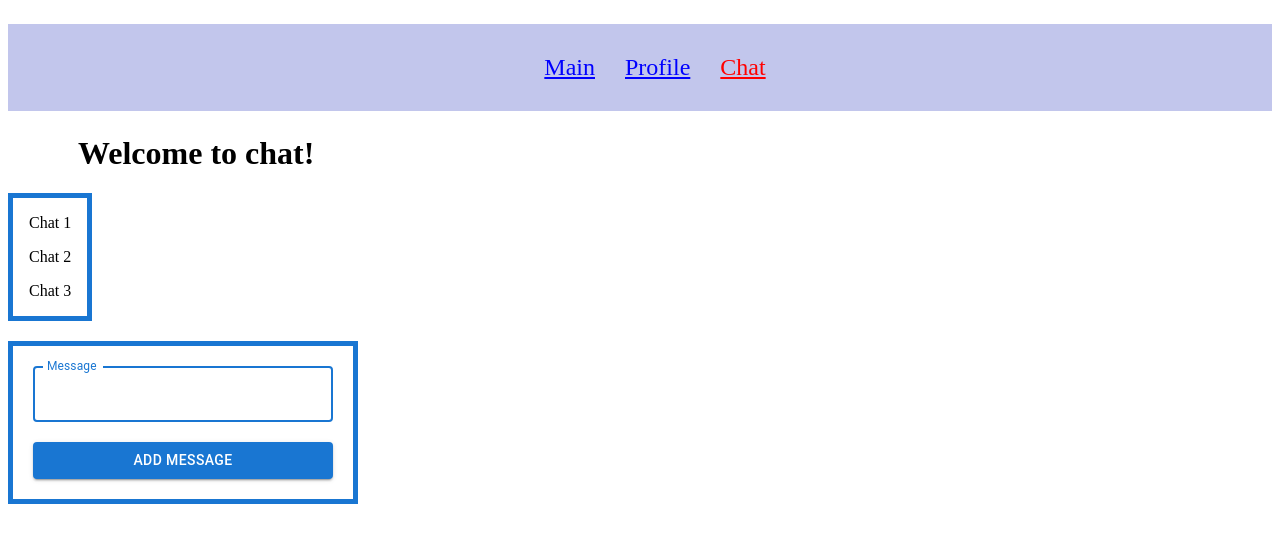
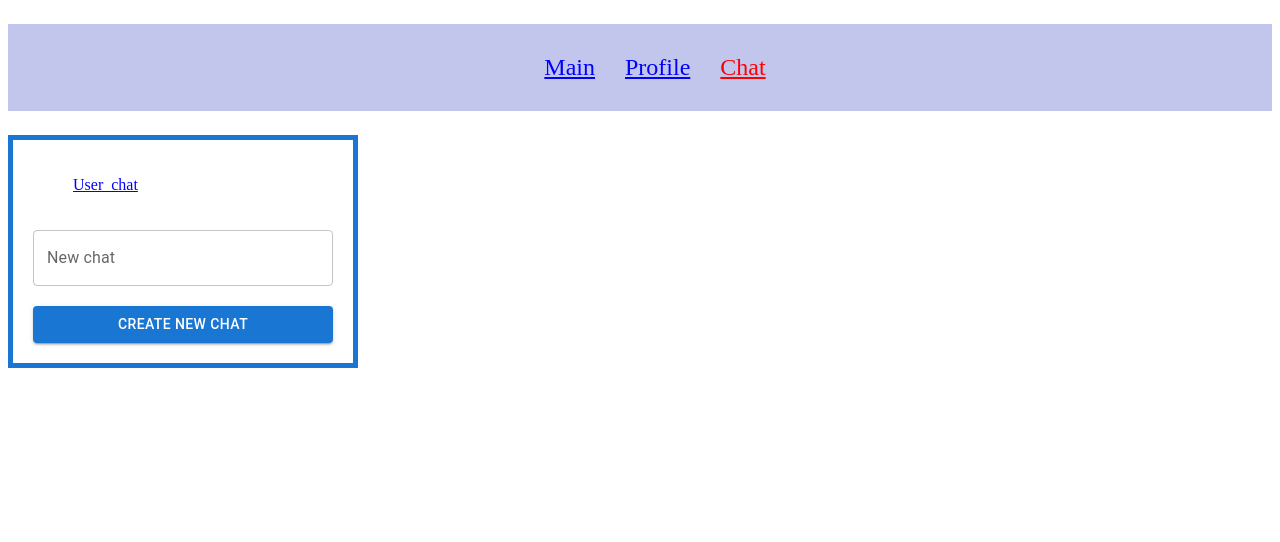
Before and after one commit to Zhbura/React, a React (Create React App) app: page /chats in a window 1280 px wide. Shown: the top 542 px of the page. Built offline with nearby package versions, Linux system fonts and the light colour scheme.

Commit message:
Добавление функции: создание новых чатов.

```diff
--- a/src/App.js
+++ b/src/App.js
@@ -1,17 +1,56 @@
+import { useState } from 'react';
+import { nanoid } from 'nanoid';
 import { Routes, Route } from 'react-router-dom';
 import { Header } from './components/Header/Header';
 import { MainPage } from './pages/MainPage'
 import { ProfilePage } from './pages/ProfilePage';
 import { ChatPage } from './pages/ChatPage';
+import { ChatList } from './components/ChatList/ChatList';
+
+const defaulMessages = {
+  User_chat: [
+    { author: 'user', text: 'one text' },
+    { author: 'user', text: 'two text' }
+  ],
+}
 
 export function App() {
+  const [messages, setMessages] = useState(defaulMessages);
+
+  const chats = Object.keys(messages).map((chat) => ({
+    id: nanoid(),
+    name: chat
+  }))
+  const onAddChat = (newChat) => {
+    setMessages({
+      ...messages,
+      [newChat.name]: []
+    })
+  }
+
+  const onAddMessage = (chatId, newMessage) => {
+    setMessages({
+      ...messages,
+      [chatId]: [...messages[chatId], newMessage]
+    })
+  }
+
   return (
     <>
       <Routes>
         <Route path='/' element={<Header />}>
-          <Route index element={<MainPage />}></Route>
-          <Route path="profile" element={<ProfilePage />}></Route>
-          <Route path="chats" element={<ChatPage />}></Route>
+          <Route index element={<MainPage />} />
+          <Route path="profile" element={<ProfilePage />} />
+          <Route path="chats">
+            <Route index element={<ChatList onAddChat={onAddChat} chats={chats} />} />
+            <Route path=":chatId"
+              element={<ChatPage chats={chats}
+                messages={messages}
+                onAddChat={onAddChat}
+                onAddMessage={onAddMessage}
+              />}
+            />
+          </Route>
         </Route>
         <Route path="*" element={<h1>ERROR 404, PAGE NOT FOUND</h1>}></Route>
       </Routes>
--- a/src/components/ChatList/ChatList.css
+++ b/src/components/ChatList/ChatList.css
@@ -1,3 +1,21 @@
-.listMUI.MuiList-root {
+.mainChatList {
+    display: flex;
+    flex-direction: column;
     border: 5px solid #1976d2;
+    width: 300px;
+    padding: 20px;
 }
+
+ul {
+    list-style-type: none;
+}
+
+.form_chatList {
+    display: flex;
+    flex-direction: column;
+    margin-top: 20px;
+}
+
+.form_chatList button.MuiButtonBase-root {
+    margin-top: 20px;
+}
--- a/src/components/ChatList/ChatList.js
+++ b/src/components/ChatList/ChatList.js
@@ -1,19 +1,64 @@
-import List from '@mui/material/List';
-import ListItem from '@mui/material/ListItem';
+import { nanoid } from 'nanoid';
+import { useState } from 'react';
+import { NavLink } from 'react-router-dom';
+import IButton from '@mui/material/Button';
+import TextField from '@mui/material/TextField';
 import './ChatList.css';
 
-const chats = [
-    { name: 'Chat 1', id: 1 },
-    { name: 'Chat 2', id: 2 },
-    { name: 'Chat 3', id: 3 }
-];
+// const chats = [
+//     { name: 'Chat 1', id: 1 },
+//     { name: 'Chat 2', id: 2 },
+//     { name: 'Chat 3', id: 3 }
+// ];
 
-export function ChatList() {
+export function ChatList({ onAddChat, chats }) {
+    const [value, setValue] = useState('');
+
+    const handleChange = (e) => {
+        setValue(e.target.value)
+    }
+
+    const handleSubmit = (e) => {
+        e.preventDefault()
+        setValue('')
+        onAddChat({
+            id: nanoid(),
+            name: value
+        })
+    }
     return (
-        <List className="listMUI">
-            {chats.map((chat) => (
-                <ListItem key={chat.id}>{chat.name}</ListItem>
-            ))}
-        </List>
+        <>
+            <div className="mainChatList">
+                <ul>
+                    {chats.map((chat) => (
+                        <li key={chat.id}>
+                            <NavLink to={`/chats/${chat.name}`}
+                                style={({ isActive }) => ({
+                                    color: isActive ? 'red' : 'blue'
+                                })}>
+                                {chat.name}
+                            </NavLink>
+                        </li>
+                    ))}
+                </ul>
+
+                <form
+                className="form_chatList"
+                onSubmit={handleSubmit}>
+                    <TextField
+                        id="outlined-basic"
+                        label="New chat"
+                        variant="outlined"
+                        type="text"
+                        value={value}
+                        onChange={handleChange}
+                    />
+                    <IButton
+                        type="submit"
+                        variant="contained">
+                        Create new chat</IButton>
+                </form>
+            </div>
+        </>
     )
 }
--- a/src/pages/ChatPage.css
+++ b/src/pages/ChatPage.css
@@ -1,8 +1,11 @@
-.ListsUser {
-    display: flex;
-    margin-bottom: 20px;
-}
-
 .heading_title {
     margin-left: 70px;
 }
+
+.chats_messages_block {
+    display: flex;
+}
+
+.messages_block {
+    margin-left: 40px;
+}
--- a/src/pages/ChatPage.js
+++ b/src/pages/ChatPage.js
@@ -2,19 +2,18 @@ import { useState, useEffect } from 'react';
 import { Form } from '../components/Form/Form';
 import { MessageList } from '../components/MessageList/MessageList';
 import { ChatList } from '../components/ChatList/ChatList';
+import { useParams, Navigate } from 'react-router-dom';
 import './ChatPage.css';
 
-export function ChatPage() {
-    const [messages, setMessages] = useState([]);
-
-    const addMessage = (newMessage) => {
-        setMessages([...messages, newMessage]);
-    }
+export function ChatPage({ onAddChat, onAddMessage, messages, chats }) {
+    const { chatId } = useParams();
 
     useEffect(() => {
-        if (messages.length > 0 && messages[messages.length - 1].author === 'user') {
+        if (chatId &&
+            messages[chatId].length > 0 &&
+            messages[chatId][messages[chatId].length - 1].author === 'user') {
             const timeout = setTimeout(() => {
-                addMessage({
+                onAddMessage(chatId, {
                     author: 'bot',
                     text: 'Hello, I am Bot'
                 })
@@ -24,15 +23,30 @@ export function ChatPage() {
             }
         }
 
-    }, [messages])
+    }, [chatId, messages])
+
+    const handleAddMessage = (message) => {
+        if (chatId) {
+            onAddMessage(chatId, message)
+        }
+    }
+
+    if (chatId && !messages[chatId]) {
+        return <Navigate to="chats" replace />
+    }
+
     return (
         <>
-            <h1 className="heading_title">Welcome to chat!</h1>
-            <div className="ListsUser">
-                <ChatList />
-                <MessageList messages={messages} />
+            <h1 className="heading_title">Welcome to {chatId}!</h1>
+            <div className="chats_messages_block">
+            <ChatList chats={chats} onAddChat={onAddChat} />
+            <div className="messages_block">
+                <MessageList messages={chatId ? messages[chatId] : []} />
+                <Form addMessage={handleAddMessage} />
             </div>
-            <Form addMessage={addMessage} />
+            </div>
+
+
         </>
     )
 }
```
